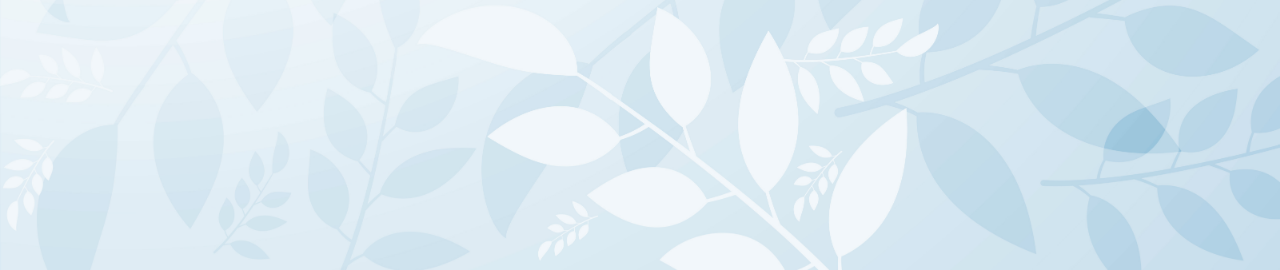
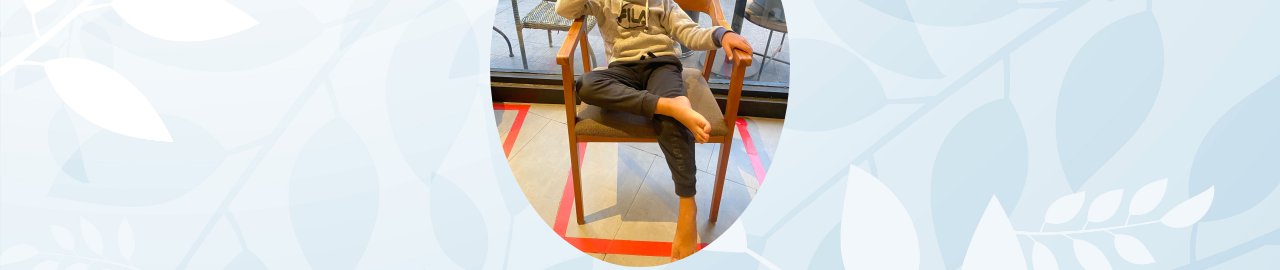
Before and after one commit to ramaadni/undangan-gio, a plain HTML site: page index.html in a window 1280 px wide. Shown: the part 1326-1596 px from the top of the page. Drawn offline with nearby package versions, Linux system fonts and the light colour scheme.

Commit message:
Add image
Signed-off-by: Ramadhani <ramadhanifals@gmail.com>

```diff
--- a/index.html
+++ b/index.html
@@ -45,6 +45,9 @@
 
         <div class="row couple text-center">
               <div class="col">
+                <img src="img/gio.jpg" alt="Foto Gio Rizki Ramadhan"
+                class="img-fluid rounded-circle mb-3"
+                style="width: 300px; margin-bottom: 20px;">
                 <h3>Gio Rizki Ramadhan</h3>
                 <p>Putra dari <br> Bapak Rama dan Ibu Rumi</p>
               </div>
```
Also changed, not shown: img/gio.jpg (added).
